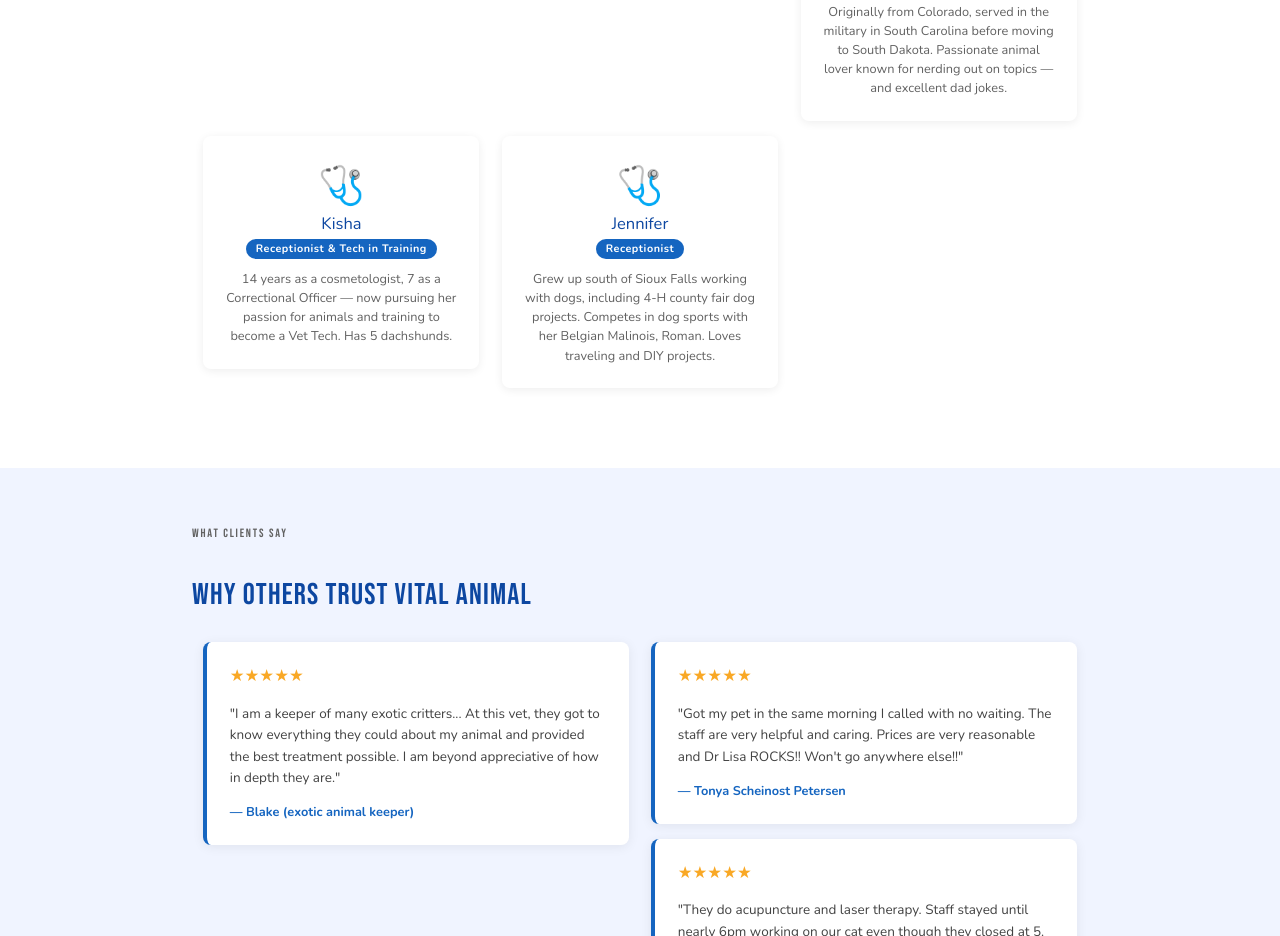
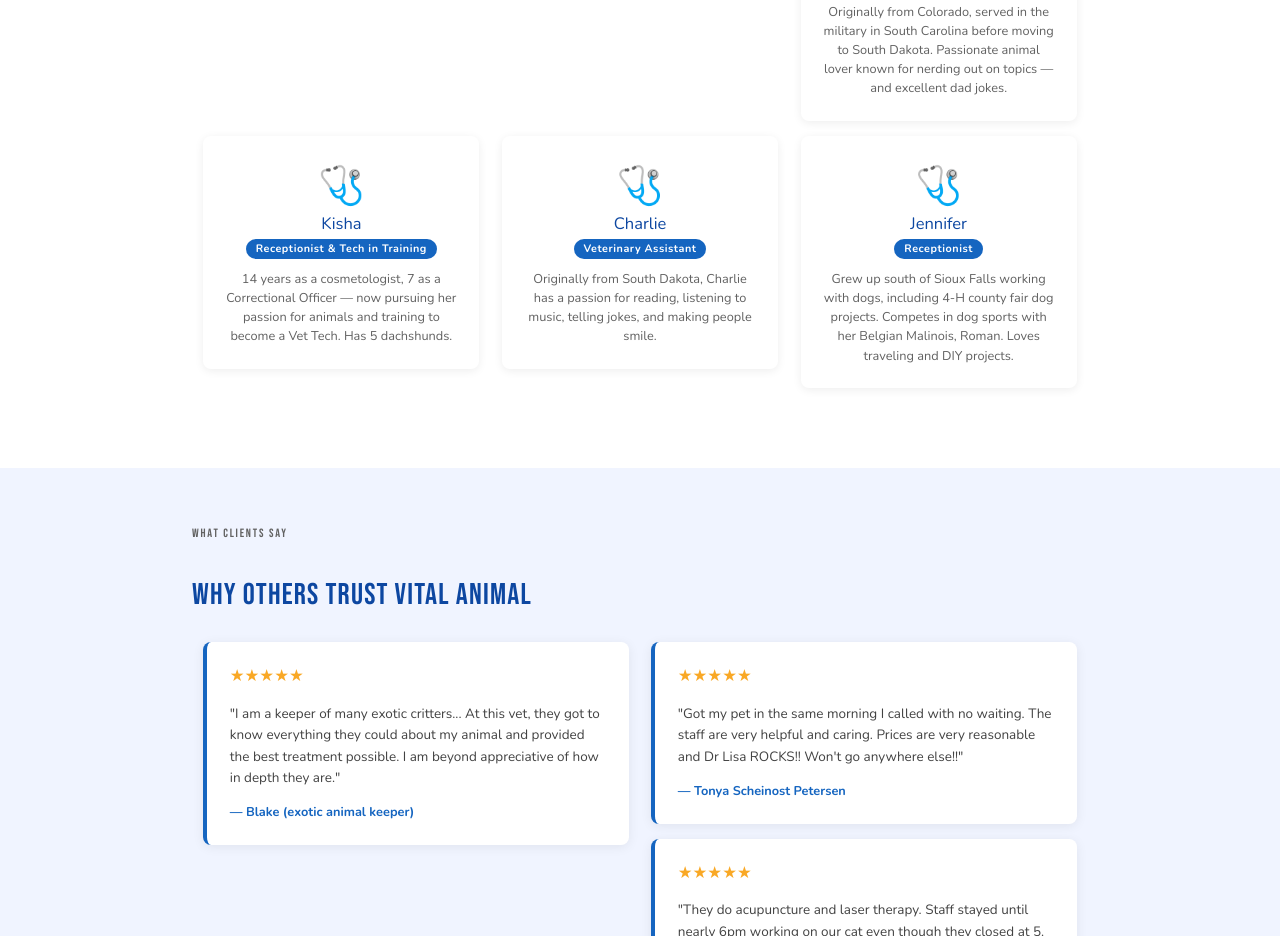
Before and after one commit to 404pandas/vavc-reptile-expo-2026, a website: page views/vital-animal-vet.html in a window 1280 px wide. Shown: the part 3386-4322 px from the top of the page. Drawn offline with nearby package versions, Linux system fonts and the light colour scheme.

Commit message:
Added Charlie

```diff
--- a/views/vital-animal-vet.html
+++ b/views/vital-animal-vet.html
@@ -761,6 +761,18 @@
             <div class="col s12 m6 l4">
               <div class="team-card">
                 <span style="font-size: 2.5rem">🩺</span>
+                <h4>Charlie</h4>
+                <span class="role-chip">Veterinary Assistant</span>
+                <p>
+                  Originally from South Dakota, Charlie has a passion for
+                  reading, listening to music, telling jokes, and making people
+                  smile.
+                </p>
+              </div>
+            </div>
+            <div class="col s12 m6 l4">
+              <div class="team-card">
+                <span style="font-size: 2.5rem">🩺</span>
                 <h4>Jennifer</h4>
                 <span class="role-chip">Receptionist</span>
                 <p>
```
